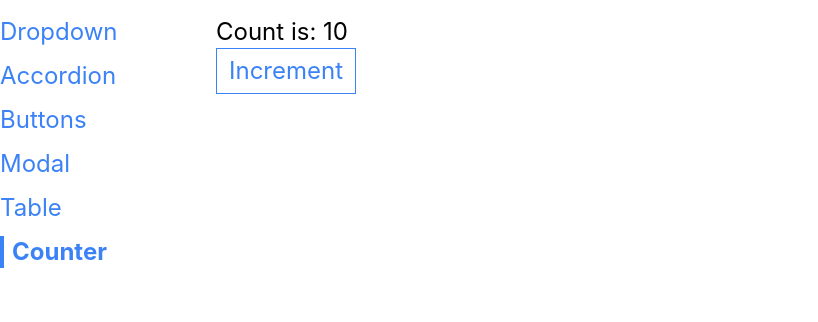
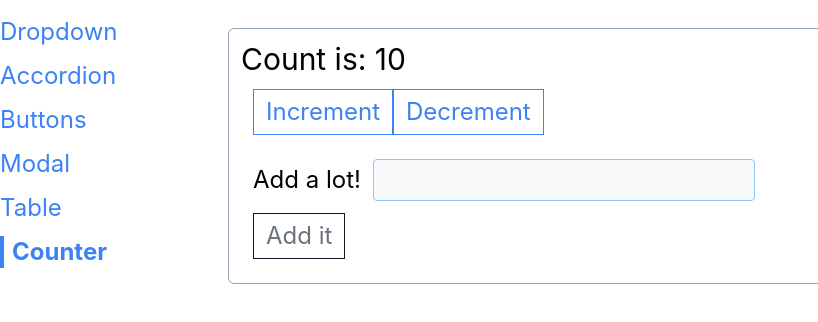
Before and after one commit to chhandanbanerjee100/React-Projects, a React (Create React App) app: page /counter in a window 1280 px wide. Shown: the top 322 px of the page, without its empty margins (0-818 px from the left). Built offline with nearby package versions, Linux system fonts and the light colour scheme.

Commit message:
useReducer Done

```diff
--- a/src/components/third_project/pages/CounterPage.js
+++ b/src/components/third_project/pages/CounterPage.js
@@ -1,15 +1,192 @@
+import { useReducer } from "react";
 import Button from "../atoms/Button";
-import useCounter from "../hooks/useCounter";
+import Panel from "../atoms/Panel";
+
+const INCREMENT_COUNT = 'increment';
+const DECREMENT_COUNT = 'decrement';
+const CHANGE_VALUE = 'change-value';
+const ADD_VALUE = "add-value";
+const reducer = (state, action)=> {
+  switch(action.type){
+    case INCREMENT_COUNT:
+      return {
+        ...state,
+        count: state.count+1                //We are deirectly modifying/mutating a state
+      }
+    case ADD_VALUE:
+      return {
+        ...state,
+        count: state.count + state.valueToAdd,
+        valueToAdd: 0
+      }
+    case DECREMENT_COUNT:
+      return {
+        ...state,
+        count: state.count-1
+      }
+    case CHANGE_VALUE:
+      return {
+        ...state,
+        valueToAdd: action.payload
+      }
+    default:
+      throw new Error("Unexpected Action Type " + action.type)
+  }
+}
 
 function CounterPage({ initialCount }) {
-  const {count, increment} = useCounter(initialCount);
+  // const [count, setCount]= useState(initialCount);
+  // const [valueToAdd, setValueToAdd] = useState(0);
+
+  const [state, dispatch] = useReducer(reducer, {
+    count: initialCount,
+    valueToAdd: 0
+  })
+
+  const increment = ()=>{
+    // setCount(count+1);
+    dispatch({
+      type: INCREMENT_COUNT
+    });
+  }
+
+  const decrement = ()=>{
+    // setCount(count-1);
+    dispatch({
+      type: DECREMENT_COUNT
+    });
+  }
+
+  const handleChange = (event)=> {
+    const value = parseInt(event.target.value) || 0;
+    // setValueToAdd(value);
+    // console.log( value)
+
+    dispatch({
+      type: CHANGE_VALUE,
+      payload: value
+    });
+  }
+
+  const handleSubmit = (event)=>{
+    event.preventDefault();
+    // setCount(count + valueToAdd);
+    // setValueToAdd(0);
+    dispatch({
+      type: ADD_VALUE
+    })
+  }
 
   return (
-    <div>
-      <h1>Count is: {count}</h1>
-      <Button outline primary onClick={increment} >Increment</Button>
-    </div>
+    <Panel className="m-3">
+      <h1 className="text-3xl">Count is: {state.count}</h1>
+      <div className="flex flex-row m-3">
+        <Button outline primary onClick={increment} >Increment</Button>
+        <Button outline primary onClick={decrement} >Decrement</Button>
+      </div>
+      <form className="m-3" onSubmit={handleSubmit}>
+        <label> Add a lot!</label>
+        <input type="number"
+               value={state.valueToAdd || ''}
+               className="p-1 m-3 bg-gray-50 border rounded border-blue-300"
+               onChange={handleChange}
+        />
+        <Button outline secondary >Add it</Button>
+      </form>
+
+    </Panel>
   )
 }
 
 export default CounterPage
+
+
+/*
+
+UseState "state" = useReducer "state"
+
+dispatch is more like setter function.
+
+Initial value
+
+Use state is for each individual. Use reducer is for all of the state as an object.
+We try to create 1 single state variable which is like an object.
+
+ state: {
+  count: 10,
+  valueToAdd: 0
+}
+
+  Any time we need to call re render we call dispatch function.
+  When we call it, then react goes to reducer function and execute it at first.
+  The first argument i.e, state will have the current state value.
+  the 2nd argument i.e. action will have value whatever we pass inside dispatch function.
+
+  Inside reducer function. Whatever we return will be the new state.
+
+   No async/await, no request, no promises, no outside variables inside reducer func.
+
+   return {
+    ...state,
+    count: state.count + 1
+   }
+
+   How useReducer works
+   Inside a switch case
+   eg. ADD_VALUE
+
+   currentState{
+    count: 10,
+    valueToAdd: 20
+   }
+
+   It updates to
+
+   {
+    count: 10 + 20,
+    valueToAdd: 0
+   }
+
+   Then Why ...state is needed??
+
+   At some pt of time, we might add some new state properties
+
+   like {
+    count,
+    valueToAdd,
+    anotherProperty
+   }
+
+   if we left out ...state
+   and
+   return {
+    count,
+    valuetToAdd
+   }
+
+   then "anotherProperty" is gong to be lost.
+
+   TIPS:
+   1. Dont put logic inside the dispatch and payload
+   2. Put Logic inside the reducer function
+
+   Normal Reducer:
+   1. No directly changing the state
+   2. Must return a new value to use for the state
+
+   Reducer with Immer:
+   1. We can mutate the state
+   2. We dont have to return a new value
+   3. Add return statement inside each case so as to break the func after its executed
+
+   eg:  case INCREMENT_COUNT:
+          state.count = state.count + 1;
+          return;
+        case ...
+
+
+        const [state, dispatch] = useReducer(produce(reducer), {
+          count: initialCount,
+          valueToAdd: 0
+        });
+*/
```
